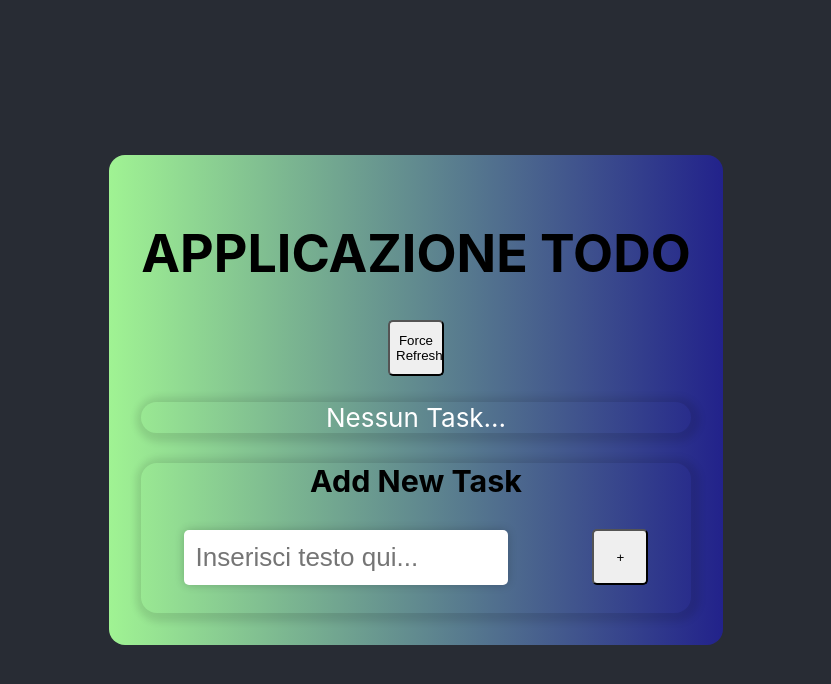
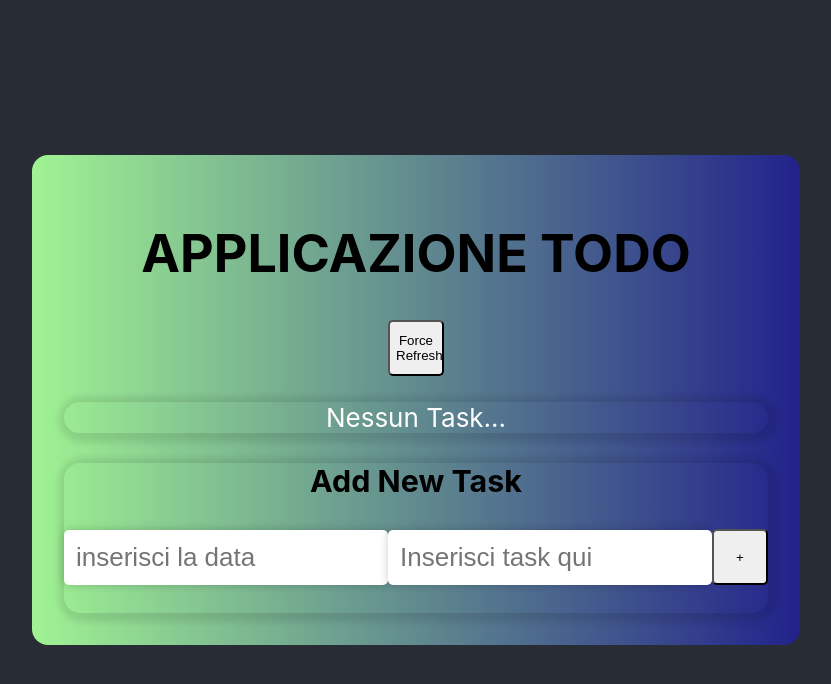
Before and after one commit to Domenico-lel/tutorial, a React (Create React App) app: page / in a window 1280 px wide. Shown: the top 684 px of the page, without its empty margins (224-1055 px from the left). Built offline with nearby package versions, Linux system fonts and the light colour scheme.

Commit message:
data input and print on page

```diff
--- a/src/TodoApp.js
+++ b/src/TodoApp.js
@@ -4,15 +4,18 @@ import TaskList from "./components/TaskList";
 
 function TodoApp() {
 
+    // dati mokkati (mockup)
     const sample = [
         {
             id: "",
             title: "attivita' 1",
             done: true,
+            date: "01/02/2003",
         }, {
             id: "",
             title: "attivita' 2",
             done: false,
+            date: "01/02/2003",
         }
     ]
 
@@ -20,7 +23,7 @@ function TodoApp() {
 
     const [prova, setProva] = useState(0)
 
-    const handleEditedTask = (taskId, checkedStatus) =>{
+    const handleEditedTask = (taskId, checkedStatus) => {
 
         // mi faccio una copia di items che andro' a manipolare
         // (items e' in solo lettura, non posso modificarla se non con la funzione setItems)
@@ -40,14 +43,15 @@ function TodoApp() {
 
     }
 
-    const handleNewTask = (newTaskName) => {
+    const handleNewTask = (newTaskName, taskDate) => {
 
         var itemscopy = items.slice()
-        // instanzio un nuovo oggetto con il titolo corrispondente al newTaskName
+        // instanzio un nuovo oggetto con le proprieta' del nuovo task
         const newTask = {
             id: items.length + 1,
             title: newTaskName,
             done: false,
+            date: taskDate,
         }
         itemscopy.push(newTask);
         setItems(itemscopy)
@@ -68,21 +72,21 @@ function TodoApp() {
         <button onClick={() => {
             setProva(prova + 1)
         }}>Force Refresh</button>
-        <TaskList
+        {<TaskList
             items={items}
             onTaskChanged={
-                (recivedTaskId, receivedStatus) =>{
+                (recivedTaskId, receivedStatus) => {
                     console.log("taskId e': " + recivedTaskId + ", checkedStatus e': " + receivedStatus)
                     handleEditedTask(recivedTaskId, receivedStatus)
                 }
 
             }
-        />
+        />}
         <NewTaskbar
             onNewTask={
-                (taskName) => {
-                    console.log(taskName)
-                    handleNewTask(taskName)
+                (taskName, taskDate) => {
+                    console.log("ricevuto nuovo task da NewTaskbar")
+                    handleNewTask(taskName, taskDate)
                 }
             }
         />
--- a/src/components/NewTaskbar.js
+++ b/src/components/NewTaskbar.js
@@ -11,6 +11,7 @@ function NewTaskbar(
   // utilizzo useState per memorizzare il nome del task
   // setTaskName e' una funzione che serve per modificare taskName
   const [taskName, setTaskName] = useState("")
+  const [inputValue, setInputDataValue] = useState("")
 
   console.log("NewTaskBar rendered")
   // 2) handleInput prende in input il valore inserito dall'utente (inputString)
@@ -22,24 +23,47 @@ function NewTaskbar(
     setTaskName(inputString)
   }
 
+  const handleDate = (inputString) => {
+
+    setInputDataValue(inputString);
+  }
+
+  console.log("il valore di inputValue e'   : " + inputValue)
+
 
   return <div className="newtask-list">
     <h3 className="black">Add New Task</h3>
 
     <div className="flex">
-      <input onChange={(e) => {
+
+      <input
+        onChange={(data) => {
+          handleDate(data.target.value)
+        }}
+        placeholder="inserisci la data"
+        className="gradient-input"
+        type="text"
+        value={inputValue}
+      />
+
+      <input
+        onChange={(e) => {
           // 1) funzione anonima legata all'evento onCange
           console.log("l'input e' stato cambiato in " + e.target.value)
           handleInput(e.target.value)
-      }
-      } type="text" placeholder="Inserisci testo qui..." className="gradient-input"></input>
+        }}
+        type="text"
+        placeholder="Inserisci task qui"
+        className="gradient-input">
+
+      </input>
 
       <button
         onClick={() => {
           //funzione anonima legata all'evento onClick del pulsante
-        if(taskName != "") {
+          if (taskName != "") {
             // Se il campo taskName non è vuoto chiama la funzione onNewTask
-           onNewTask(taskName)
+            onNewTask(taskName, inputValue)
           } else {
             // altrimenti stampa l'allert
             alert("il campo e' vuoto")
--- a/src/components/TaskList.js
+++ b/src/components/TaskList.js
@@ -51,8 +51,14 @@ function TaskList(
 
               }} type="checkbox" /*checked={e.target.input}*/ />
               <h3 style={{
-                textDecoration: task.done ? 'line-through' : 'none'
+                textDecoration: task.done ? 'line-through' : 'none',
+                color: 'red'
               }} className="black">{task.title}</h3>
+
+              <p>
+                la data e':
+                {task.date}
+              </p>
 
             </div>
 
```
Lines whose indentation alone changed are shown as unchanged.
